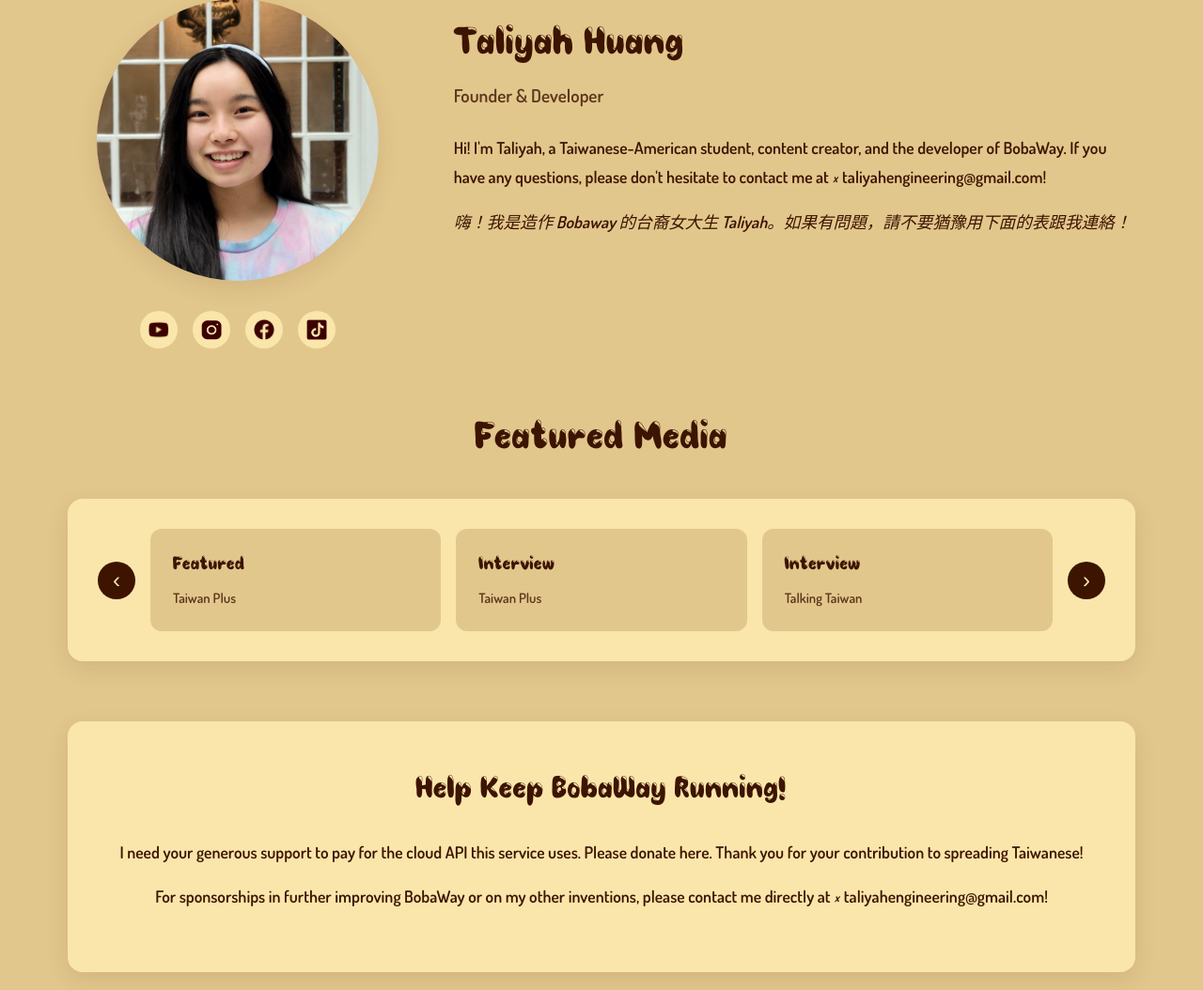
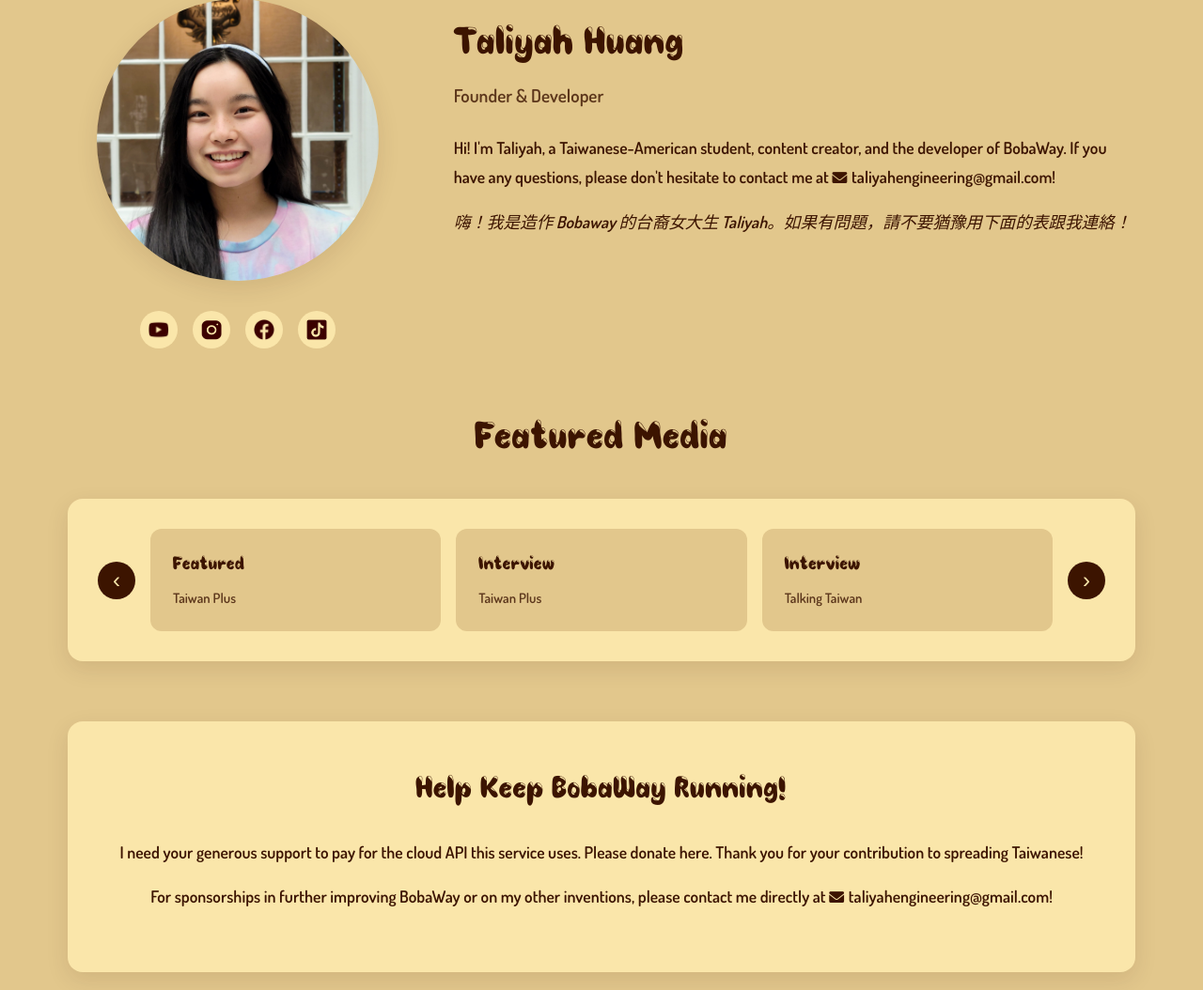
Before and after one commit to taliyah0x0/BobaWay, a Flask app: page /about in a window 1280 px wide. Shown: the part 496-1550 px from the top of the page at 94% size. Run offline with Flask 3, Linux system fonts and the light colour scheme.

Commit message:
fix stylesheet

```diff
--- a/templates/about.html
+++ b/templates/about.html
@@ -6,7 +6,7 @@
     <title>BobaWay | About</title>
     <link rel="stylesheet" href="./static/styles/about_bobaway.css">
     <link rel="stylesheet" href="./static/styles/home.css">
-    <link rel="stylesheet" href="https://cdnjs.cloudflare.com/ajax/libs/font-awesome/4.7.0/css/font-awesome.min.css">
+    <link rel="stylesheet" href="https://cdnjs.cloudflare.com/ajax/libs/font-awesome/6.0.0-beta3/css/all.min.css">
     <link rel="icon" type="image/x-icon" href="./static/img/flav/flav_8.png">
     <link rel="apple-touch-icon" sizes="128x128" href="./static/img/flav/flav_8.png">
     <meta property="og:image" content="./static/img/flav/flav_8.png">
```
